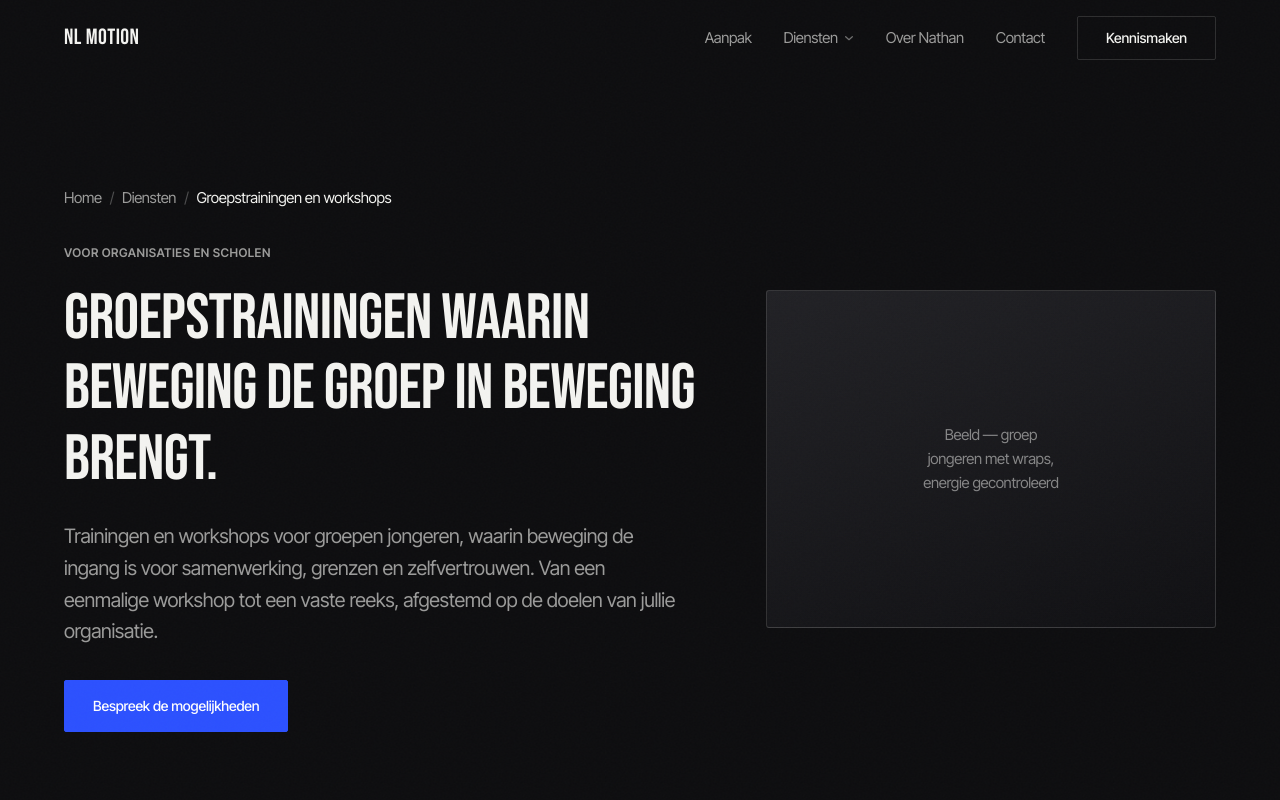
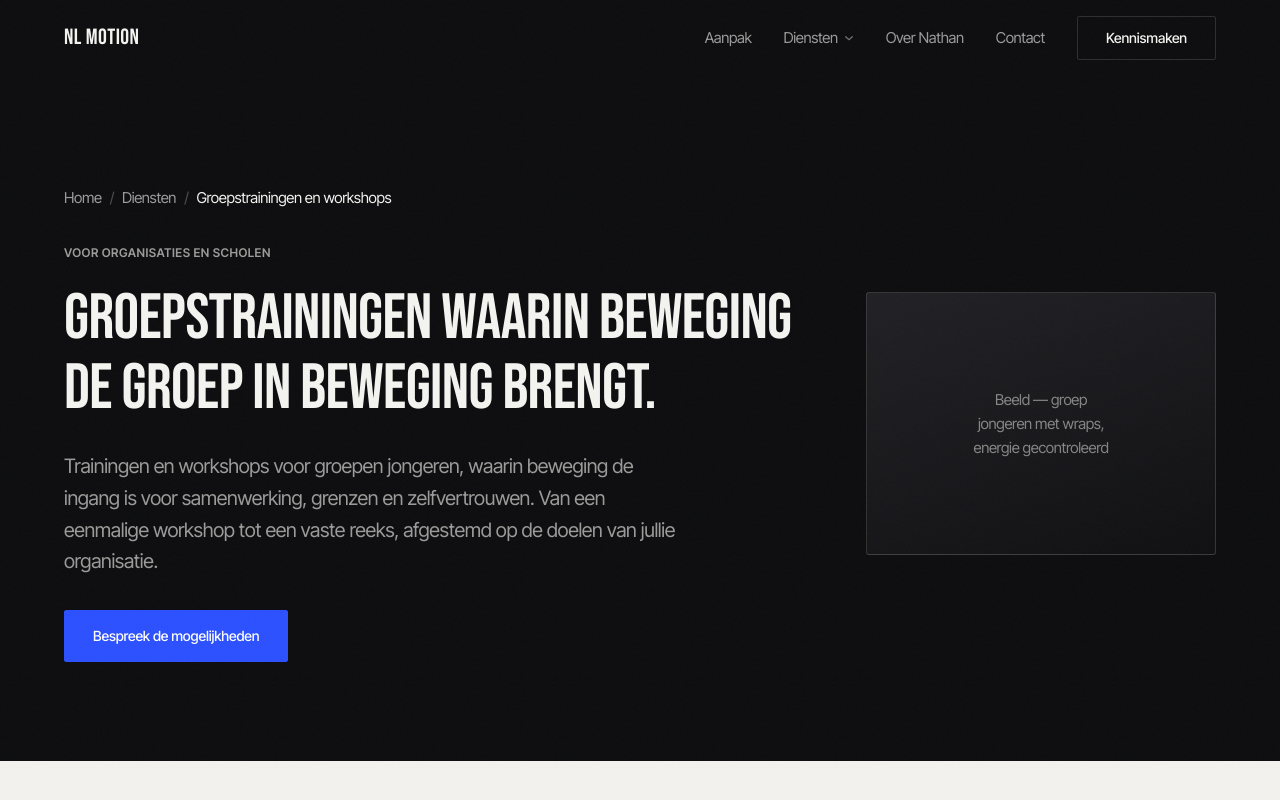
Before and after one commit to Kreatives/nlmotion_, a plain HTML site: page groepstrainingen.html in a window 1280 px wide. Shown: the top 800 px of the page. Drawn offline with nearby package versions, Linux system fonts and the light colour scheme; a web font is replaced by a local one.

Commit message:
Widen subpage hero: broader content column and title on desktop

```diff
--- a/pages.css
+++ b/pages.css
@@ -33,14 +33,14 @@
   gap: clamp(2rem, 4vw, 4rem);
   align-items: center;
 }
-.page-hero__content { grid-column: 1 / 8; }
-.page-hero__media { grid-column: 8 / -1; aspect-ratio: 4 / 3; }
+.page-hero__content { grid-column: 1 / 9; }
+.page-hero__media { grid-column: 9 / -1; aspect-ratio: 4 / 3; }
 .page-hero--portrait .page-hero__media { grid-column: 1 / 6; aspect-ratio: 3 / 4; }
 .page-hero--portrait .page-hero__content { grid-column: 6 / -1; }
 .page-hero__title {
   font-size: clamp(2.5rem, 1.8rem + 3vw, 4rem);
   margin-bottom: 1.5rem;
-  max-width: 26ch;
+  max-width: 38ch;
 }
 .page-hero__lead {
   color: var(--on-dark-mute);
```
